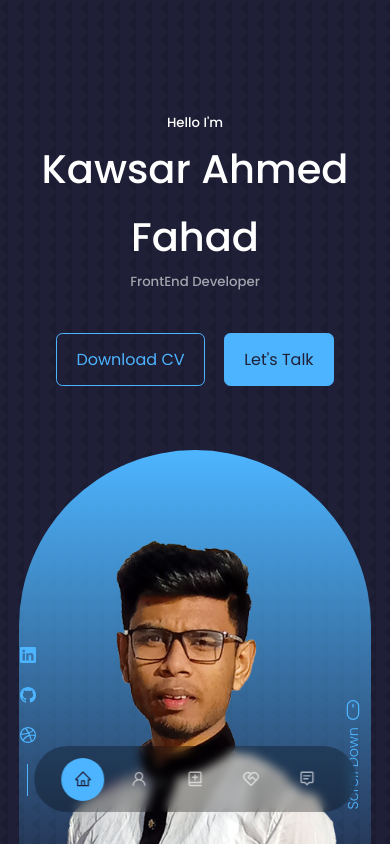
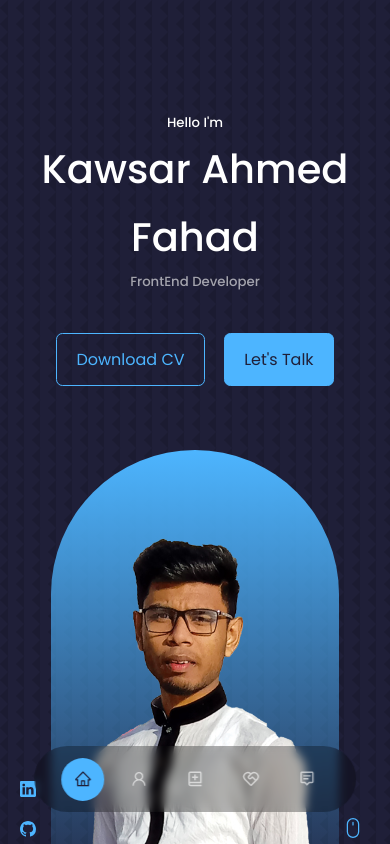
Before and after one commit to faha1999/itsfaha, a React (Create React App) app: page / in a window 390 px wide. Shown: the top 844 px of the page. Built offline with nearby package versions, Linux system fonts and the light colour scheme.

Commit message:
header UI fixed

```diff
--- a/src/assets/scss/_header.scss
+++ b/src/assets/scss/_header.scss
@@ -1,5 +1,5 @@
 header {
-  height: 100vh;
+  min-height: 58rem;
   padding-top: 7rem;
   overflow: hidden;
 
@@ -22,7 +22,7 @@ header {
       gap: 0.8rem;
       position: absolute;
       left: 0;
-      bottom: 3rem;
+      bottom: -34rem;
 
       &::after {
         content: '';
@@ -48,7 +48,7 @@ header {
     .scroll_down {
       position: absolute;
       right: -1.5rem;
-      bottom: 4rem;
+      bottom: -32rem;
       display: grid;
       row-gap: 2.25rem;
       justify-items: center;
@@ -69,17 +69,15 @@ header {
 // media
 @media screen and (max-width: 1024px) {
   header {
-    height: 68vh;
   }
 }
 
 @media screen and (max-width: 600px) {
   header {
-    height: 100vh;
-
-    .header_socials,
-    .scroll_down {
-      display: none;
+    .header {
+      .me {
+        width: 18rem;
+      }
     }
   }
 }
```
Also changed, not shown: src/assets/css/style.min.css, 1 other file (tests, documents, lock files or other folders).
